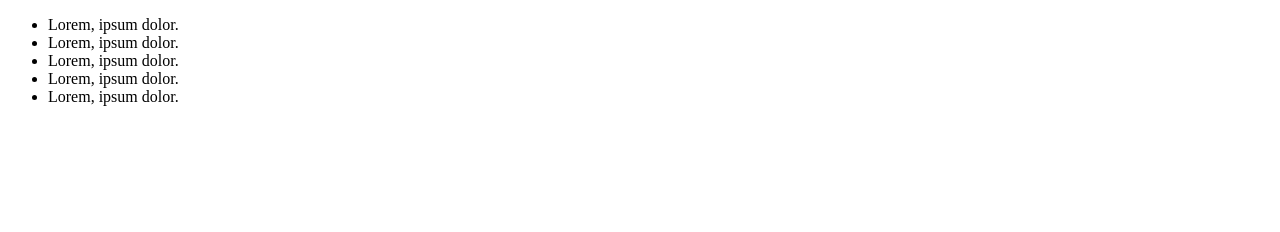
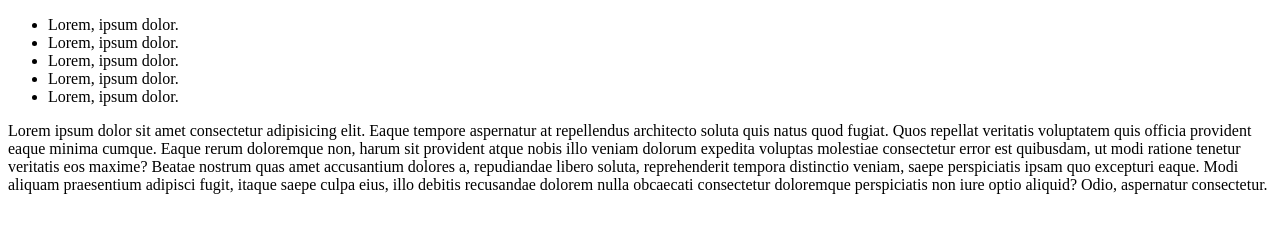
Before and after one commit to MascodTech/githubtest, a plain HTML site: page index.html in a window 1280 px wide. Drawn offline with Linux system fonts and the light colour scheme.

Commit message:
add text

```diff
--- a/index.html
+++ b/index.html
@@ -19,6 +19,10 @@
         <li>Lorem, ipsum dolor.</li>
     </ul>
 
+    <p>
+        Lorem ipsum dolor sit amet consectetur adipisicing elit. Eaque tempore aspernatur at repellendus architecto soluta quis natus quod fugiat. Quos repellat veritatis voluptatem quis officia provident eaque minima cumque. Eaque rerum doloremque non, harum sit provident atque nobis illo veniam dolorum expedita voluptas molestiae consectetur error est quibusdam, ut modi ratione tenetur veritatis eos maxime? Beatae nostrum quas amet accusantium dolores a, repudiandae libero soluta, reprehenderit tempora distinctio veniam, saepe perspiciatis ipsam quo excepturi eaque. Modi aliquam praesentium adipisci fugit, itaque saepe culpa eius, illo debitis recusandae dolorem nulla obcaecati consectetur doloremque perspiciatis non iure optio aliquid? Odio, aspernatur consectetur.
+    </p>
+
 </body>
 
 </html>
```
